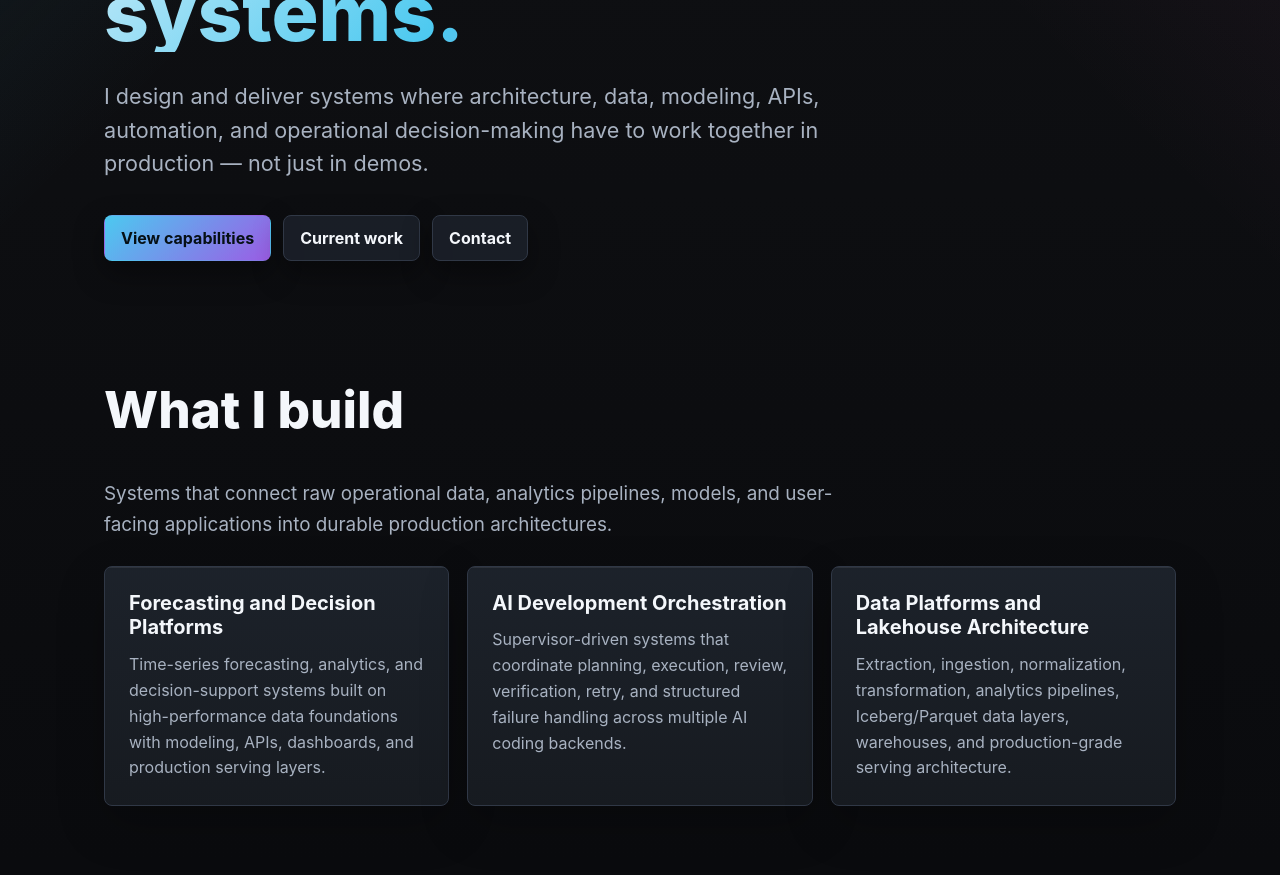
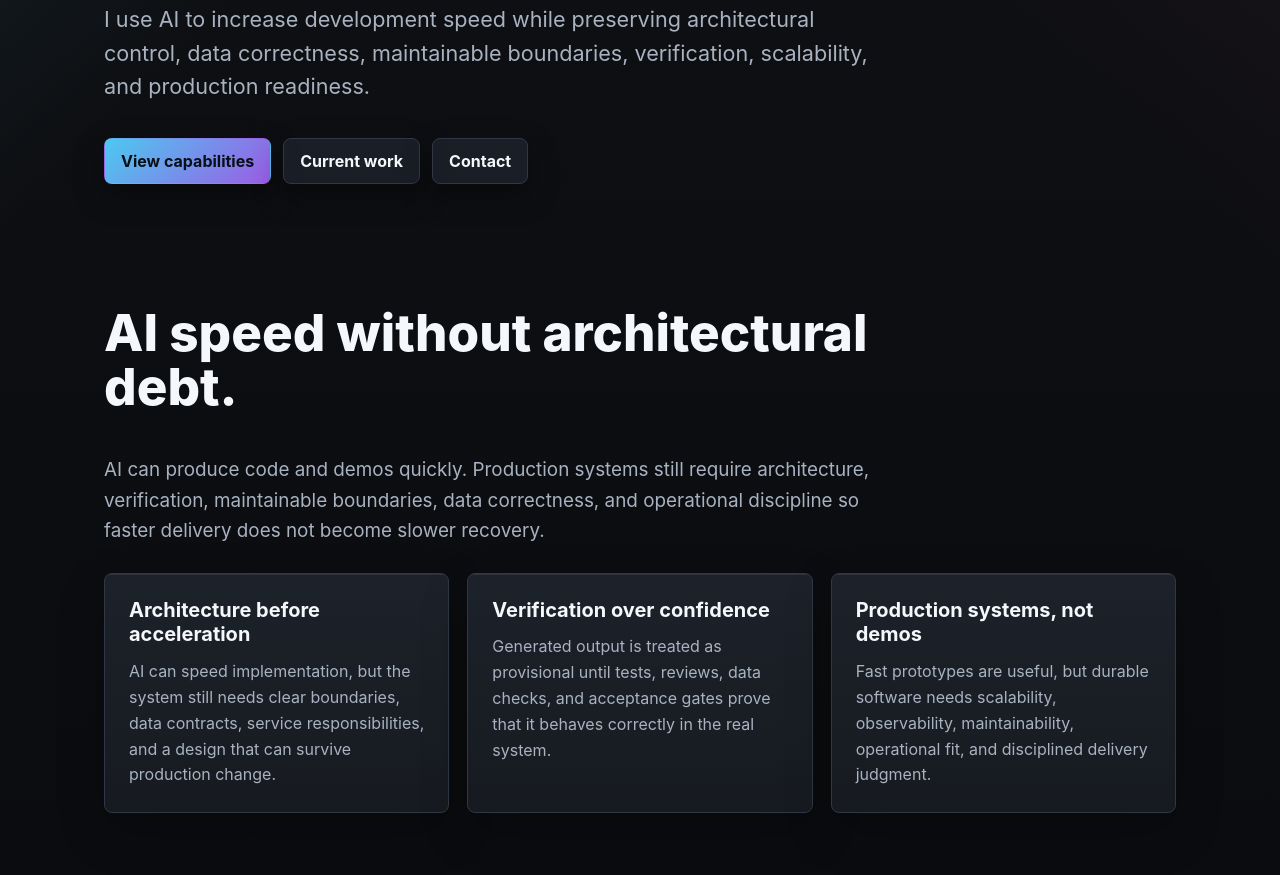
Before and after one commit to foxmike/foxmike.github.io, an Astro site: page / in a window 1280 px wide. Shown: the part 486-1361 px from the top of the page. Built offline with nearby package versions, Linux system fonts and the light colour scheme; Astro itself is replaced by a stand-in of ours.

Commit message:
Strengthen AI architecture positioning

```diff
--- a/src/pages/about.astro
+++ b/src/pages/about.astro
@@ -11,6 +11,9 @@ import BaseLayout from '../layouts/BaseLayout.astro';
           <h1>Senior software architect focused on reliable production systems.</h1>
           <p>
             I work at the intersection of software architecture, data platforms, forecasting systems, and AI-enabled applications.
+          </p>
+          <p>
+            I use AI as a force multiplier, but I do not treat generated output as architecture. My value is senior judgment around boundaries, data correctness, maintainability, system design, verification, and production delivery.
           </p>
         </section>
 
--- a/src/pages/index.astro
+++ b/src/pages/index.astro
@@ -13,6 +13,21 @@ const capabilities = [
   {
     title: 'Data Platforms and Lakehouse Architecture',
     text: 'Extraction, ingestion, normalization, transformation, analytics pipelines, Iceberg/Parquet data layers, warehouses, and production-grade serving architecture.',
+  },
+];
+
+const aiArchitectureCards = [
+  {
+    title: 'Architecture before acceleration',
+    text: 'AI can speed implementation, but the system still needs clear boundaries, data contracts, service responsibilities, and a design that can survive production change.',
+  },
+  {
+    title: 'Verification over confidence',
+    text: 'Generated output is treated as provisional until tests, reviews, data checks, and acceptance gates prove that it behaves correctly in the real system.',
+  },
+  {
+    title: 'Production systems, not demos',
+    text: 'Fast prototypes are useful, but durable software needs scalability, observability, maintainability, operational fit, and disciplined delivery judgment.',
   },
 ];
 
@@ -35,14 +50,32 @@ const focusAreas = [
 >
         <section class="hero">
           <p class="eyebrow">Senior Architect · Data Platforms · AI-Enabled Systems</p>
-          <h1>Production software architecture for data-intensive and AI-era systems.</h1>
+          <h1>AI-accelerated delivery with production-grade architecture.</h1>
           <p class="lead">
-            I design and deliver systems where architecture, data, modeling, APIs, automation, and operational decision-making have to work together in production — not just in demos.
+            I use AI to increase development speed while preserving architectural control, data correctness, maintainable boundaries, verification, scalability, and production readiness.
           </p>
           <div class="actions">
             <a class="button primary" href="/capabilities/">View capabilities</a>
             <a class="button" href="/work/">Current work</a>
             <a class="button" href="mailto:foxmike@gmail.com">Contact</a>
+          </div>
+        </section>
+
+        <section class="section">
+          <div class="section-header">
+            <h2>AI speed without architectural debt.</h2>
+            <p>
+              AI can produce code and demos quickly. Production systems still require architecture, verification, maintainable boundaries, data correctness, and operational discipline so faster delivery does not become slower recovery.
+            </p>
+          </div>
+
+          <div class="grid three">
+            {aiArchitectureCards.map((item) => (
+              <article class="card">
+                <h3>{item.title}</h3>
+                <p>{item.text}</p>
+              </article>
+            ))}
           </div>
         </section>
 
--- a/src/pages/work.astro
+++ b/src/pages/work.astro
@@ -7,8 +7,8 @@ const work = [
     text: 'Building systems that move from raw operational data through normalized analytical layers, model execution, evaluation, APIs, and dashboards for decision-oriented domains such as demand planning, inventory health, pricing, and energy markets.',
   },
   {
-    title: 'AI-assisted development orchestration',
-    text: 'Designing autonomous software development systems that route work across AI coding backends, preserve scope through structured task contracts, verify changes deterministically, and handle failure through explicit retry and escalation paths.',
+    title: 'Productionizing AI-assisted development',
+    text: 'Designing architecture-directed AI development workflows with task contracts, verification gates, supervisor patterns, multi-backend routing, bounded execution, durable state, and explicit production-readiness review.',
   },
   {
     title: 'Data platform modernization',
```
Also changed, not shown: src/pages/capabilities.astro (+10 -0 lines).
